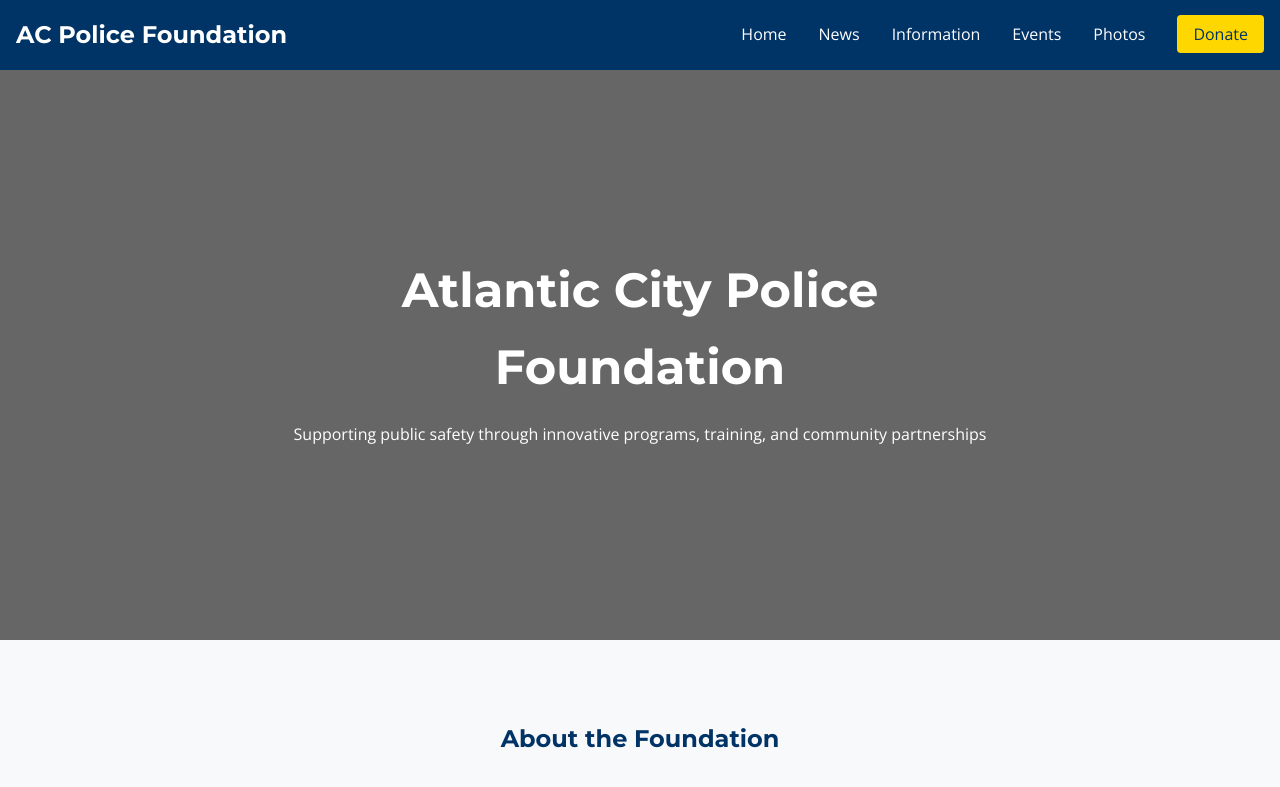
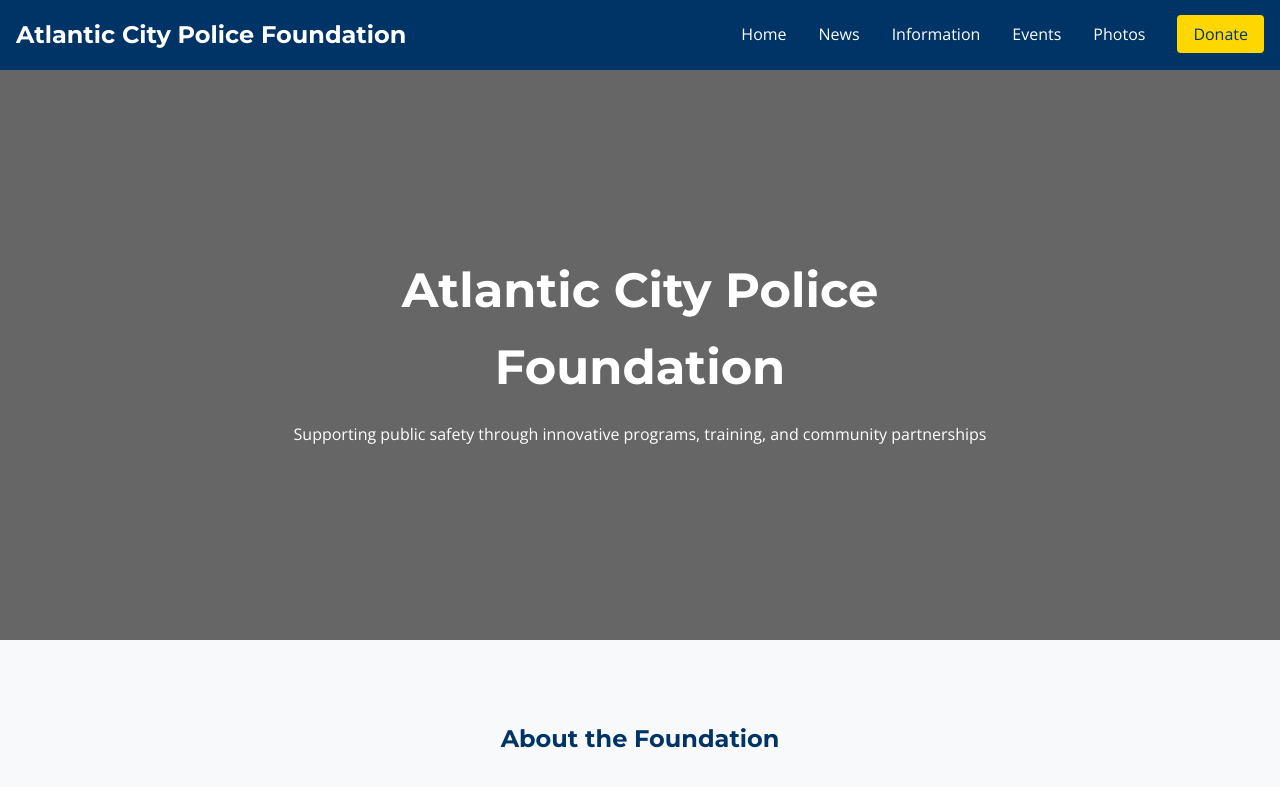
Before and after one commit to theroyalbob/ac-police-foundation, a website: page index.html in a window 1280 px wide. Shown: the top 787 px of the page. Drawn offline with nearby package versions, Linux system fonts and the light colour scheme.

Commit message:
updated header for website

```diff
--- a/index.html
+++ b/index.html
@@ -11,7 +11,7 @@
     <header>
         <nav class="navbar">
             <div class="logo">
-                <a href="/">AC Police Foundation</a>
+                <a href="/">Atlantic City Police Foundation</a>
             </div>
             <ul class="nav-links">
                 <li><a href="/">Home</a></li>
```
